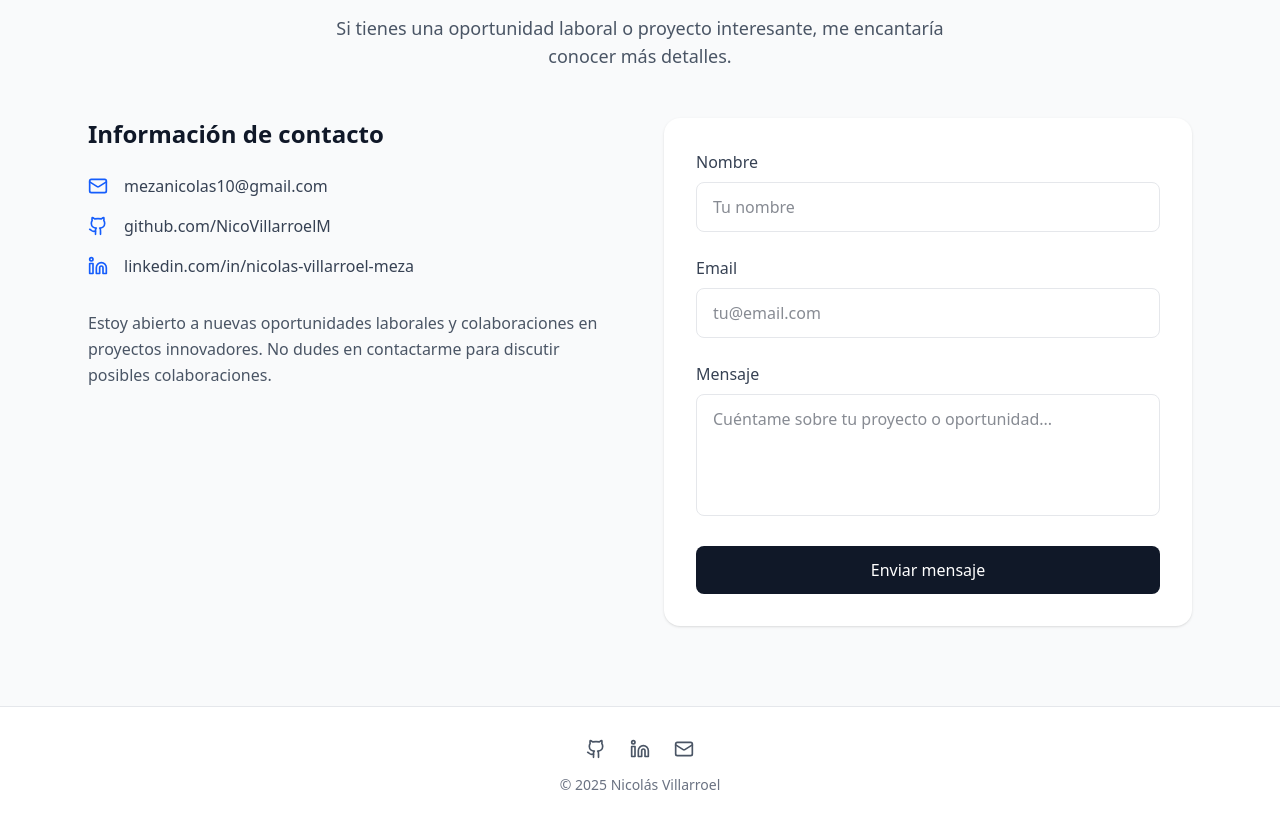
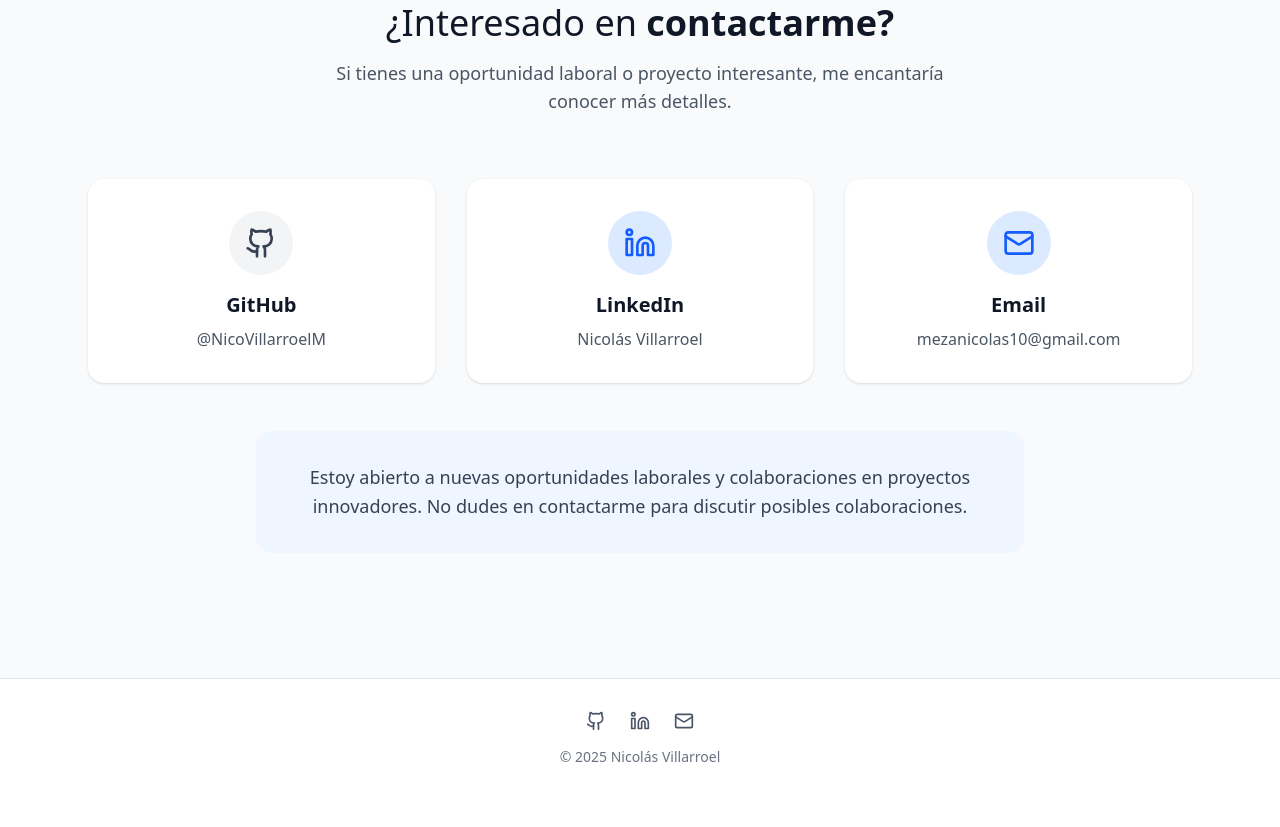
Before and after one commit to NicoVillarroelM/portfolio, a React (Vite) app: page / in a window 1280 px wide. Shown: the part 2522-3349 px from the top of the page. After the commit the page ends 3321 px from the top, so only its background shows below. Built offline with nearby package versions, Linux system fonts and the light colour scheme.

Commit message:
fix: contact

```diff
--- a/src/components/Contact.tsx
+++ b/src/components/Contact.tsx
@@ -1,136 +1,78 @@
-import { useState } from "react";
 import { Mail, Github, Linkedin } from "lucide-react";
 
 const Contact = () => {
-  const [formData, setFormData] = useState({
-    name: "",
-    email: "",
-    message: "",
-  });
-
-  const handleSubmit = (e: React.FormEvent) => {
-    e.preventDefault();
-    console.log("Form submitted:", formData);
-    // Aquí se implementaría la lógica de envío
-    alert("¡Mensaje enviado! Te responderé pronto.");
-    setFormData({ name: "", email: "", message: "" });
-  };
-
-  const handleChange = (
-    e: React.ChangeEvent<HTMLInputElement | HTMLTextAreaElement>
-  ) => {
-    setFormData({
-      ...formData,
-      [e.target.name]: e.target.value,
-    });
-  };
-
   return (
     <section
       id="contact"
-      className="min-h-screen flex items-center bg-gray-50 dark:bg-gray-800 transition-colors duration-300 py-16 sm:py-20"
+      className="min-h-screen flex items-center bg-gray-50 dark:bg-gray-800 transition-colors duration-300"
     >
-      <div className="max-w-6xl mx-auto px-4 sm:px-6 w-full">
-        <div className="text-center mb-8 sm:mb-12">
-          <h2 className="text-3xl sm:text-4xl font-light text-gray-900 dark:text-white mb-3 sm:mb-4">
+      <div className="max-w-6xl mx-auto px-6 w-full">
+        <div className="text-center mb-16">
+          <h2 className="text-4xl font-light text-gray-900 dark:text-white mb-4">
             ¿Interesado en <span className="font-bold">contactarme?</span>
           </h2>
-          <p className="text-base sm:text-lg text-gray-600 dark:text-gray-300 max-w-2xl mx-auto px-4 sm:px-0">
+          <p className="text-lg text-gray-600 dark:text-gray-300 max-w-2xl mx-auto">
             Si tienes una oportunidad laboral o proyecto interesante, me
             encantaría conocer más detalles.
           </p>
         </div>
 
-        <div className="grid grid-cols-1 md:grid-cols-2 gap-8 sm:gap-12">
-          <div className="px-4 sm:px-0">
-            <h3 className="text-xl sm:text-2xl font-semibold text-gray-900 dark:text-white mb-4 sm:mb-6">
-              Información de contacto
+        <div className="grid md:grid-cols-3 gap-8 mb-12">
+          <a
+            href="https://github.com/NicoVillarroelM"
+            target="_blank"
+            rel="noopener noreferrer"
+            className="bg-white dark:bg-gray-900 p-8 rounded-2xl shadow-sm hover:shadow-lg transform hover:-translate-y-2 transition-all duration-300 text-center group"
+          >
+            <div className="w-16 h-16 bg-gray-100 dark:bg-gray-700 rounded-full flex items-center justify-center mx-auto mb-4 group-hover:scale-110 transition-transform">
+              <Github className="w-8 h-8 text-gray-700 dark:text-gray-300" />
+            </div>
+            <h3 className="text-xl font-semibold text-gray-900 dark:text-white mb-2">
+              GitHub
             </h3>
+            <p className="text-gray-600 dark:text-gray-300">@NicoVillarroelM</p>
+          </a>
 
-            <div className="space-y-3 sm:space-y-4 mb-6 sm:mb-8">
-              <div className="flex items-center space-x-3 sm:space-x-4">
-                <Mail className="w-5 h-5 text-blue-600 dark:text-blue-400 flex-shrink-0" />
-                <span className="text-sm sm:text-base text-gray-700 dark:text-gray-300 break-all">
-                  mezanicolas10@gmail.com
-                </span>
-              </div>
+          <a
+            href="https://www.linkedin.com/in/nicol%C3%A1s-villarroel-meza-045b71257/"
+            target="_blank"
+            rel="noopener noreferrer"
+            className="bg-white dark:bg-gray-900 p-8 rounded-2xl shadow-sm hover:shadow-lg transform hover:-translate-y-2 transition-all duration-300 text-center group"
+          >
+            <div className="w-16 h-16 bg-blue-100 dark:bg-blue-900/30 rounded-full flex items-center justify-center mx-auto mb-4 group-hover:scale-110 transition-transform">
+              <Linkedin className="w-8 h-8 text-blue-600 dark:text-blue-400" />
+            </div>
+            <h3 className="text-xl font-semibold text-gray-900 dark:text-white mb-2">
+              LinkedIn
+            </h3>
+            <p className="text-gray-600 dark:text-gray-300">
+              Nicolás Villarroel
+            </p>
+          </a>
 
-              <div className="flex items-center space-x-3 sm:space-x-4">
-                <Github className="w-5 h-5 text-blue-600 dark:text-blue-400 flex-shrink-0" />
-                <span className="text-sm sm:text-base text-gray-700 dark:text-gray-300 break-all">
-                  github.com/NicoVillarroelM
-                </span>
-              </div>
+          <a
+            href="mailto:mezanicolas10@gmail.com"
+            className="bg-white dark:bg-gray-900 p-8 rounded-2xl shadow-sm hover:shadow-lg transform hover:-translate-y-2 transition-all duration-300 text-center group"
+          >
+            <div className="w-16 h-16 bg-blue-100 dark:bg-blue-900/30 rounded-full flex items-center justify-center mx-auto mb-4 group-hover:scale-110 transition-transform">
+              <Mail className="w-8 h-8 text-blue-600 dark:text-blue-400" />
+            </div>
+            <h3 className="text-xl font-semibold text-gray-900 dark:text-white mb-2">
+              Email
+            </h3>
+            <p className="text-gray-600 dark:text-gray-300">
+              mezanicolas10@gmail.com
+            </p>
+          </a>
+        </div>
 
-              <div className="flex items-center space-x-3 sm:space-x-4">
-                <Linkedin className="w-5 h-5 text-blue-600 dark:text-blue-400 flex-shrink-0" />
-                <span className="text-sm sm:text-base text-gray-700 dark:text-gray-300 break-all">
-                  linkedin.com/in/nicolas-villarroel-meza
-                </span>
-              </div>
-            </div>
-
-            <p className="text-sm sm:text-base text-gray-600 dark:text-gray-300 leading-relaxed">
+        <div className="text-center">
+          <div className="bg-blue-50 dark:bg-blue-900/20 rounded-2xl p-8 max-w-3xl mx-auto">
+            <p className="text-lg text-gray-700 dark:text-gray-300 leading-relaxed">
               Estoy abierto a nuevas oportunidades laborales y colaboraciones en
               proyectos innovadores. No dudes en contactarme para discutir
               posibles colaboraciones.
             </p>
-          </div>
-
-          <div className="bg-white dark:bg-gray-900 rounded-2xl p-6 sm:p-8 shadow-sm mx-4 sm:mx-0">
-            <form onSubmit={handleSubmit} className="space-y-4 sm:space-y-6">
-              <div>
-                <label className="block text-gray-700 dark:text-gray-300 font-medium mb-2 text-sm sm:text-base">
-                  Nombre
-                </label>
-                <input
-                  type="text"
-                  name="name"
-                  value={formData.name}
-                  onChange={handleChange}
-                  required
-                  className="w-full px-3 sm:px-4 py-2 sm:py-3 border border-gray-200 dark:border-gray-700 bg-white dark:bg-gray-800 text-gray-900 dark:text-white rounded-lg focus:ring-2 focus:ring-blue-500 focus:border-transparent transition-all duration-200 text-sm sm:text-base"
-                  placeholder="Tu nombre"
-                />
-              </div>
-
-              <div>
-                <label className="block text-gray-700 dark:text-gray-300 font-medium mb-2 text-sm sm:text-base">
-                  Email
-                </label>
-                <input
-                  type="email"
-                  name="email"
-                  value={formData.email}
-                  onChange={handleChange}
-                  required
-                  className="w-full px-3 sm:px-4 py-2 sm:py-3 border border-gray-200 dark:border-gray-700 bg-white dark:bg-gray-800 text-gray-900 dark:text-white rounded-lg focus:ring-2 focus:ring-blue-500 focus:border-transparent transition-all duration-200 text-sm sm:text-base"
-                  placeholder="tu@email.com"
-                />
-              </div>
-
-              <div>
-                <label className="block text-gray-700 dark:text-gray-300 font-medium mb-2 text-sm sm:text-base">
-                  Mensaje
-                </label>
-                <textarea
-                  name="message"
-                  value={formData.message}
-                  onChange={handleChange}
-                  required
-                  rows={4}
-                  className="w-full px-3 sm:px-4 py-2 sm:py-3 border border-gray-200 dark:border-gray-700 bg-white dark:bg-gray-800 text-gray-900 dark:text-white rounded-lg focus:ring-2 focus:ring-blue-500 focus:border-transparent transition-all duration-200 text-sm sm:text-base resize-none"
-                  placeholder="Cuéntame sobre tu proyecto o oportunidad..."
-                />
-              </div>
-
-              <button
-                type="submit"
-                className="w-full bg-gray-900 dark:bg-white text-white dark:text-gray-900 py-2 sm:py-3 rounded-lg hover:bg-gray-800 dark:hover:bg-gray-100 transition-colors duration-300 font-medium text-sm sm:text-base"
-              >
-                Enviar mensaje
-              </button>
-            </form>
           </div>
         </div>
       </div>
```
